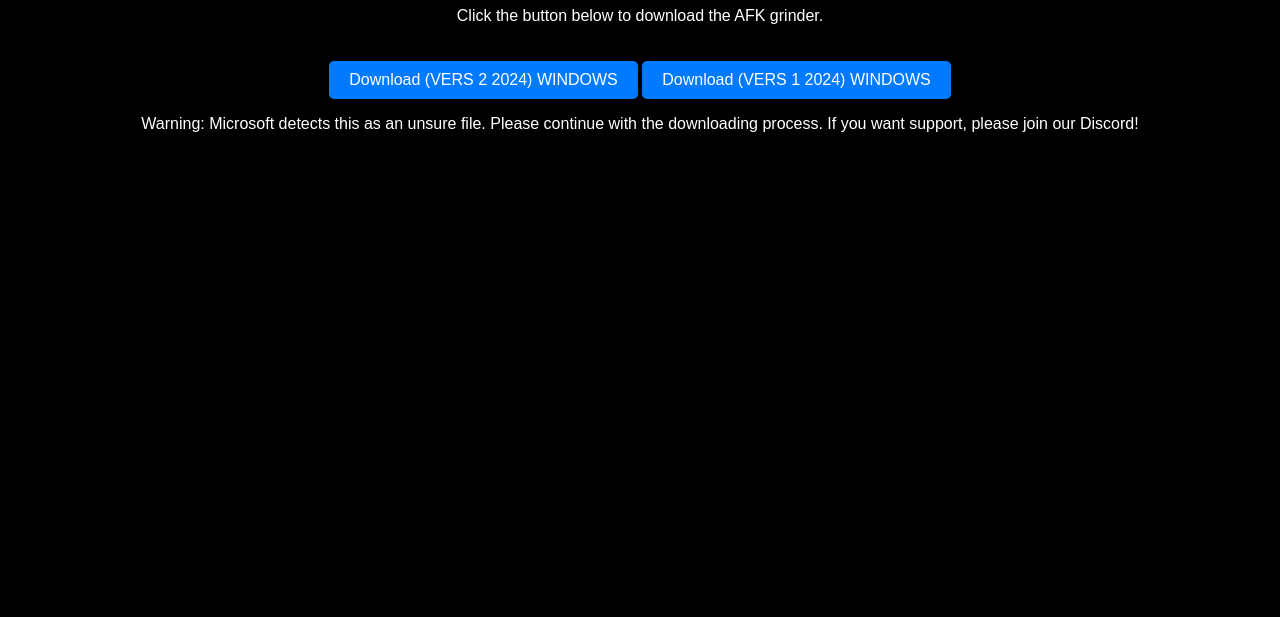
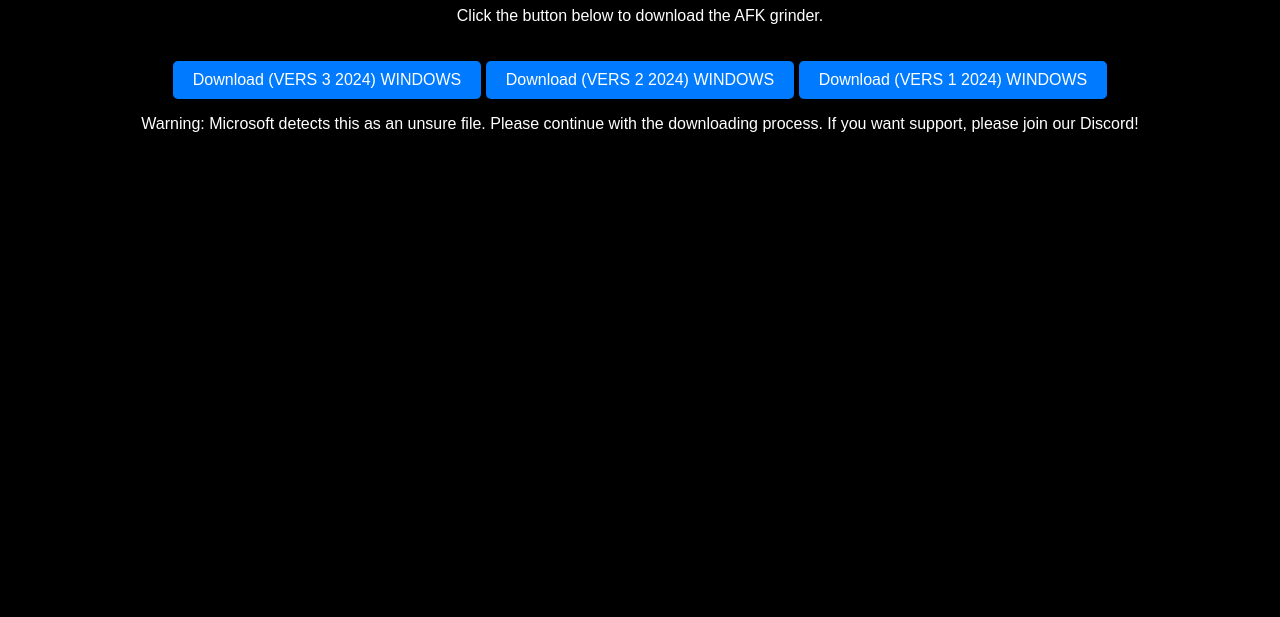
Before and after one commit to Yhile/AfkyGrinder, a plain HTML site: page index.html in a window 1280 px wide. Shown: the part 183-800 px from the top of the page. Drawn offline with Linux system fonts and the light colour scheme.

Commit message:
Update message

```diff
--- a/index.html
+++ b/index.html
@@ -75,6 +75,7 @@
     <div class="container">
         <h1>Download AFKGY (Away from keyboard Grinder Yhile_) Grinder</h1>
         <p>Click the button below to download the AFK grinder.</p>
+        <a href="afkygrinder3.exe" class="btn">Download  (VERS 3 2024) WINDOWS</a>
         <a href="afkgy.exe" class="btn">Download  (VERS 2 2024) WINDOWS</a>
         <a href="main.exe" class="btn">Download   (VERS 1 2024) WINDOWS</a>
         <p>Warning: Microsoft detects this as an unsure file. Please continue with the downloading process. If you want support, please join our Discord!</p>
```
Also changed, not shown: 1 other file.
